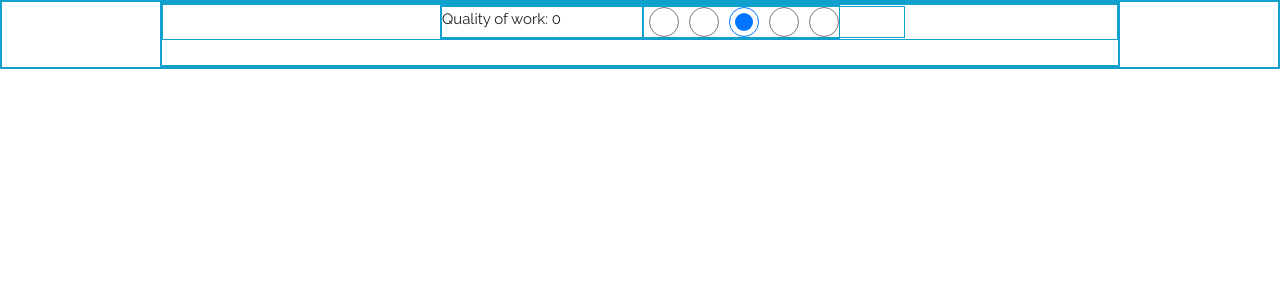
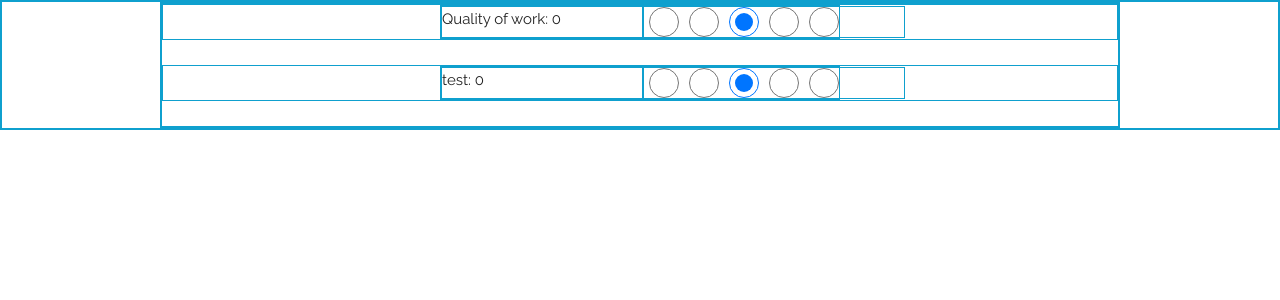
Before and after one commit to maciekChmura/CS50-feedback-generator, a React (Vite) app: page / in a window 1280 px wide. Shown: the top 300 px of the page. Built offline with nearby package versions, Linux system fonts and the light colour scheme.

Commit message:
possible multiple Selectors with state in App

```diff
--- a/src/App.js
+++ b/src/App.js
@@ -6,21 +6,45 @@
   constructor(props) {
     super(props);
     this.state = {
-      checked: 0
+      checked: 0,
+      selectors: [
+        {
+          name: "Quality of work",
+          checked: 0
+        },
+        {
+          name: "test",
+          checked: 0
+        }
+      ]
     };
   }
 
-  handleClick = data => {
-    this.setState({ checked: data });
+  handleClick = (data, index) => {
+    this.setState(state => {
+      state.selectors.map((selector, i) => {
+        if (index === i) {
+          return (selector.checked = data);
+        } else {
+          return selector;
+        }
+      });
+    });
   };
 
   render() {
     return (
       <div>
-        <Selector
-          checkedRadio={this.state.checked}
-          handleClick={this.handleClick}
-        />
+        {this.state.selectors.map((selector, index) => {
+          return (
+            <Selector
+              key={selector.name}
+              name={selector.name}
+              checkedRadio={selector.checked}
+              handleClick={data => this.handleClick(data, index)}
+            />
+          );
+        })}
       </div>
     );
   }
--- a/src/Selector.js
+++ b/src/Selector.js
@@ -15,7 +15,7 @@
       <form className="selector">
         <div className="container">
           <div className="child label">
-            Quality of work: {this.props.checkedRadio}
+            {this.props.name}: {this.props.checkedRadio}
           </div>
           <div className="child button-parent" onChange={this.handleClick}>
             {this.inputs.map(value => (
```
